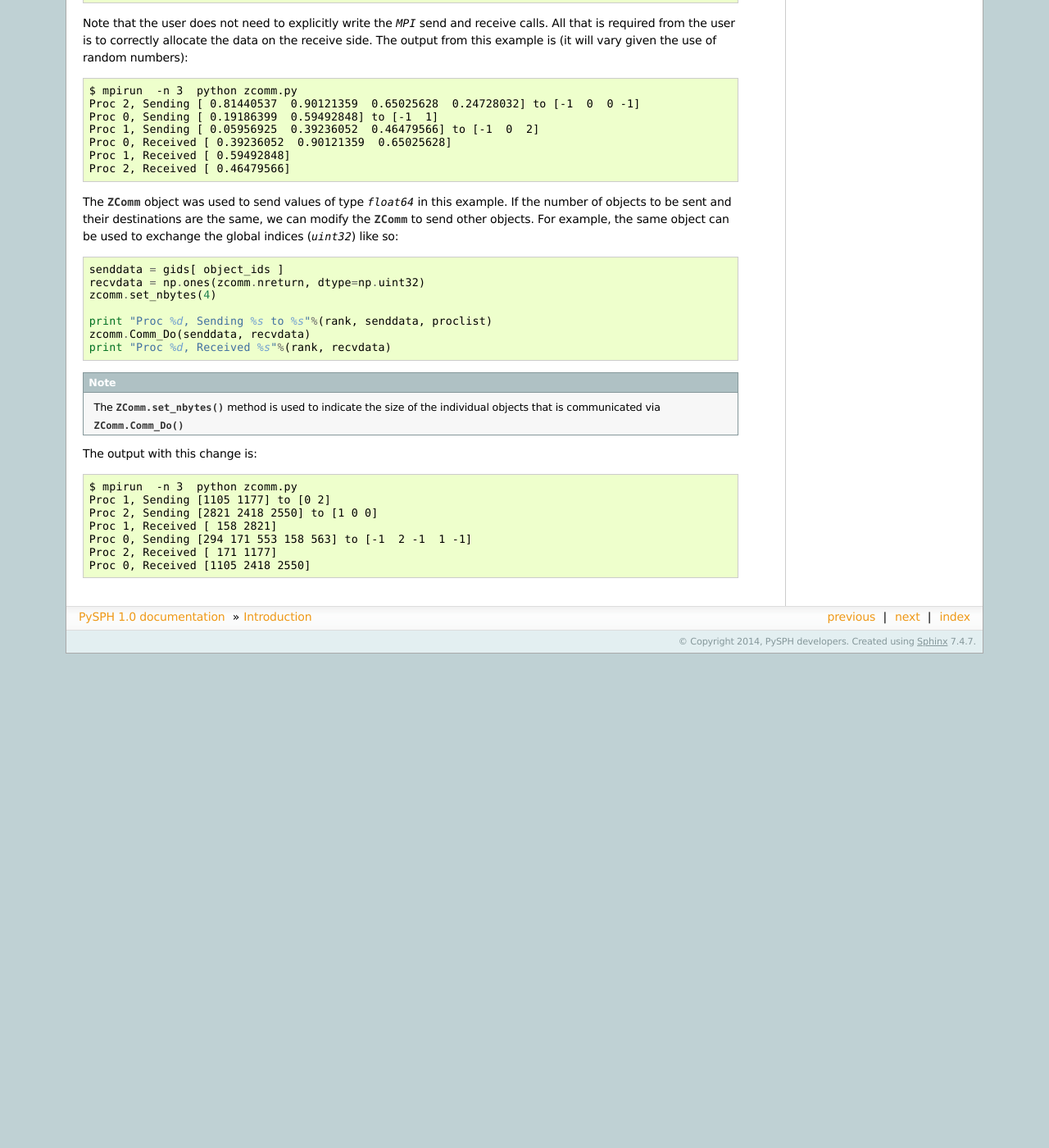
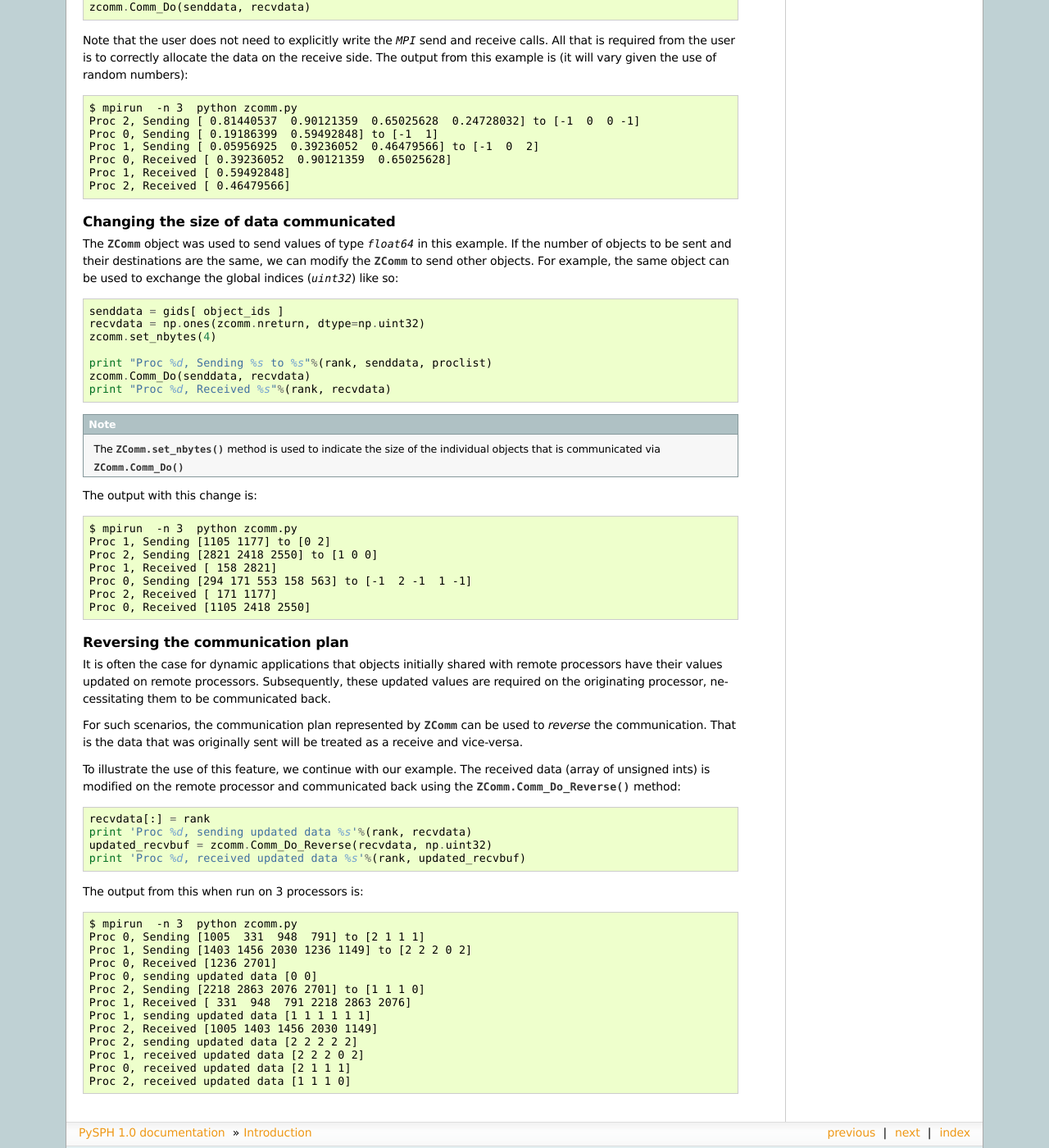
Before and after one commit to pypr/pysph, a Sphinx documentation site: the page built from docs/source/pyzoltan/overview.rst, in a window 1280 px wide and 1400 px high, scrolled down 7105 px. Shown: the whole window at 82% size. Built offline with Sphinx 7.4.7, drawn with Linux system fonts in a browser that asks for light colours; formulas are drawn with MathJax 3; before the commit the page ends 7902 px from its top, so only the background shows below that; some of the changed text lies outside the part shown.

Commit message:
DOC: Adding docs for ZComm reverse communication

```diff
--- a/docs/source/pyzoltan/overview.rst
+++ b/docs/source/pyzoltan/overview.rst
@@ -454,7 +454,8 @@ The :py:class:`ZComm` object is instantiated with this information as
 
     zcomm = zoltan_comm.ZComm(comm, tag=tag, nsend=nsend, proclist=proclist)
 
-where a message tag is also chosen for the ensuing data transfer.
+where a message tag is also chosen for the ensuing data transfer. This
+sets up a communication plan which will be used subsequently.
 
 .. note::
 
@@ -492,6 +493,10 @@ allocate the data on the receive side. The output from this example is
     Proc 1, Received [ 0.59492848]
     Proc 2, Received [ 0.46479566]
 
+^^^^^^^^^^^^^^^^^^^^^^^^^^^^^^^^^^^^^^^
+Changing the size of data communicated
+^^^^^^^^^^^^^^^^^^^^^^^^^^^^^^^^^^^^^^^
+
 The :py:class:`ZComm` object was used to send values of type `float64`
 in this example. If the number of objects to be sent and their
 destinations are the same, we can modify the :py:class:`ZComm` to send
@@ -524,4 +529,46 @@ The output with this change is::
     Proc 2, Received [ 171 1177]
     Proc 0, Received [1105 2418 2550]
 
+^^^^^^^^^^^^^^^^^^^^^^^^^^^^^^^^^
+Reversing the communication plan
+^^^^^^^^^^^^^^^^^^^^^^^^^^^^^^^^^
+
+It is often the case for dynamic applications that objects initially
+shared with remote processors have their values updated on remote
+processors. Subsequently, these updated values are required on the
+originating processor, necessitating them to be communicated back.
+
+For such scenarios, the communication plan represented by
+:py:class:`ZComm` can be used to *reverse* the communication. That is
+the data that was originally sent will be treated as a receive and
+vice-versa.
+
+To illustrate the use of this feature, we continue with our
+example. The received data (array of unsigned ints) is modified on the
+remote processor and communicated back using the
+:py:meth:`ZComm.Comm_Do_Reverse` method:
+
+.. code-block:: python
+
+    recvdata[:] = rank
+    print 'Proc %d, sending updated data %s'%(rank, recvdata)
+    updated_recvbuf = zcomm.Comm_Do_Reverse(recvdata, np.uint32)
+    print 'Proc %d, received updated data %s'%(rank, updated_recvbuf)
+
+The output from this when run on 3 processors is::
+
+    $ mpirun  -n 3  python zcomm.py
+    Proc 0, Sending [1005  331  948  791] to [2 1 1 1]
+    Proc 1, Sending [1403 1456 2030 1236 1149] to [2 2 2 0 2]
+    Proc 0, Received [1236 2701]
+    Proc 0, sending updated data [0 0]
+    Proc 2, Sending [2218 2863 2076 2701] to [1 1 1 0]
+    Proc 1, Received [ 331  948  791 2218 2863 2076]
+    Proc 1, sending updated data [1 1 1 1 1 1]
+    Proc 2, Received [1005 1403 1456 2030 1149]
+    Proc 2, sending updated data [2 2 2 2 2]
+    Proc 1, received updated data [2 2 2 0 2]
+    Proc 0, received updated data [2 1 1 1]
+    Proc 2, received updated data [1 1 1 0]
+
 .. _Zoltan: http://www.cs.sandia.gov/Zoltan/
```
